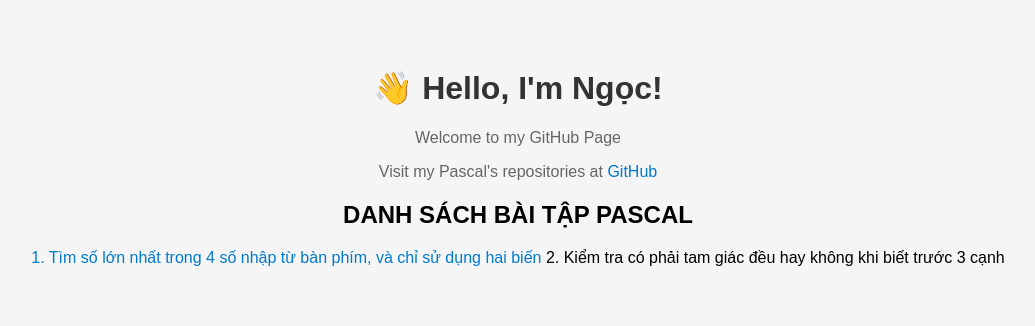
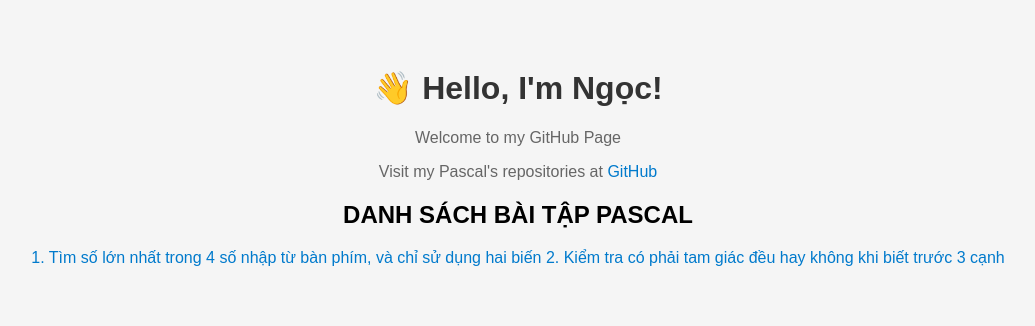
Before and after one commit to Yu-Shi-Dre/Pascal, a plain HTML site: page index.html in a window 1280 px wide. Shown: the whole page, without its empty margins (122-1157 px from the left). Drawn offline with Linux system fonts and the light colour scheme.

Commit message:
Update index.html

```diff
--- a/index.html
+++ b/index.html
@@ -27,11 +27,11 @@
   <h1>👋 Hello, I'm Ngọc!</h1>
   <p>Welcome to my GitHub Page</p>
   <p>Visit my Pascal's repositories at <a href="https://github.com/Yu-Shi-Dre/Pascal" target="_blank">GitHub</a></p>
-  <p>
-    <h2>DANH SÁCH BÀI TẬP PASCAL</h2>
+  <h2>DANH SÁCH BÀI TẬP PASCAL</h2>
+   <p>
+     <a href="https://github.com/Yu-Shi-Dre/Pascal/blob/b17215f37e6511dcde23e97204c406baa4d1cf10/bt1.pas" target="_blank">1. Tìm số lớn nhất trong 4 số nhập từ bàn phím, và chỉ sử dụng hai biến</a>
+     <a href="https://github.com/Yu-Shi-Dre/Pascal/blob/b78790a21e95399bfde931efef5a2135993dc49a/bt2.pas" target="_blank">2. Kiểm tra có phải tam giác đều hay không khi biết trước 3 cạnh</a>
 
-     <a href="https://github.com/Yu-Shi-Dre/Pascal/blob/b17215f37e6511dcde23e97204c406baa4d1cf10/bt1.pas" target="_blank">1. Tìm số lớn nhất trong 4 số nhập từ bàn phím, và chỉ sử dụng hai biến</a>
-    2. Kiểm tra có phải tam giác đều hay không khi biết trước 3 cạnh
   </p>
 </body>
 </html>
```
